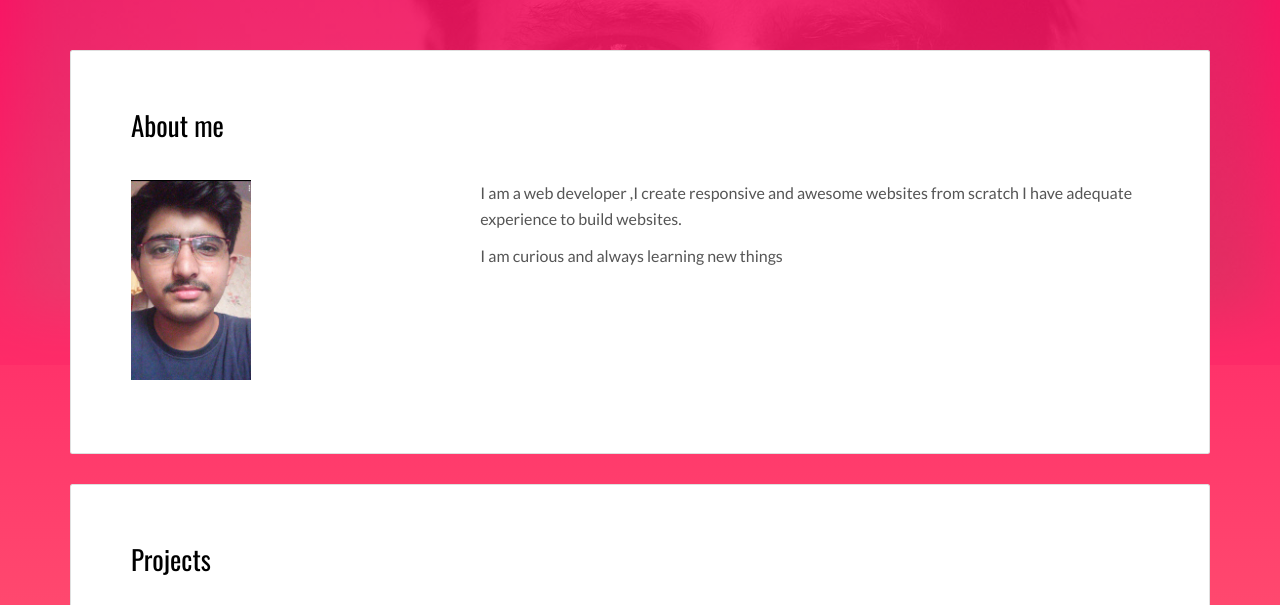
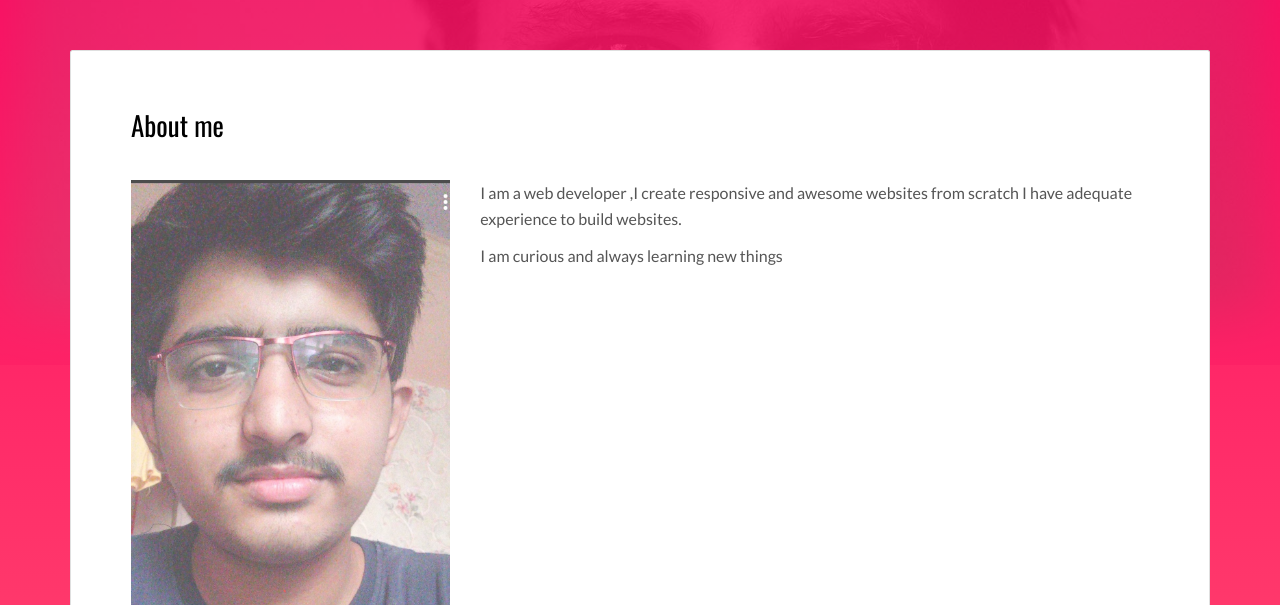
Before and after one commit to Manish3212/MY-PORTFOLIO.github.io, a plain HTML site: page index.html in a window 1280 px wide. Shown: the part 195-800 px from the top of the page. Drawn offline with nearby package versions, Linux system fonts and the light colour scheme.

Commit message:
Update index.html

```diff
--- a/index.html
+++ b/index.html
@@ -45,7 +45,7 @@
             <h2>About me</h2>
             <div class="row">
               <div class="col-md-4">
-                <p><img src="Manishnew.jpg" class="img-responsive" alt="" style="height: 200px;width: 120px;"></p>
+                <p><img style="opacity:.7;" src="Manishnew.jpg" class="img-responsive" alt="" style="height: 200px;width: 120px;"></p>
               </div>
               <div class="col-md-8">
 
```
